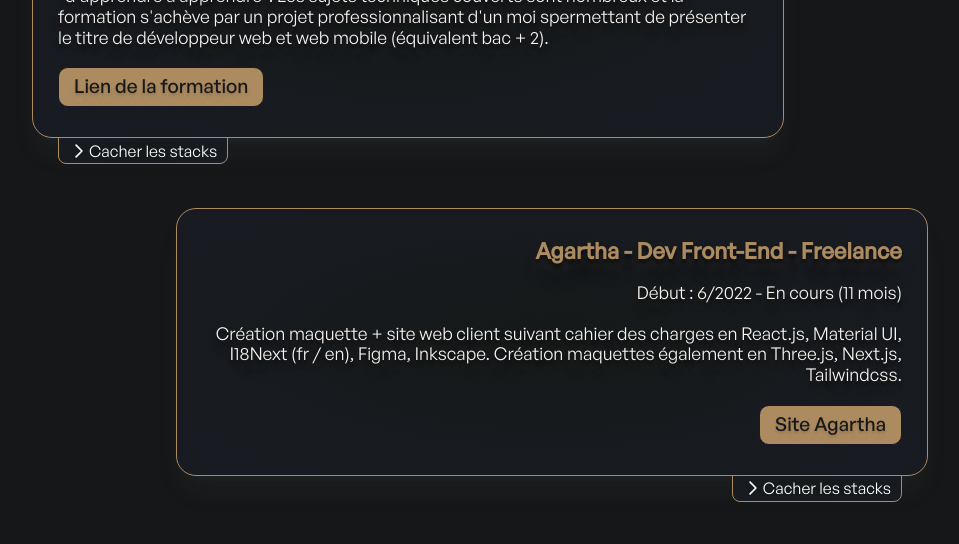
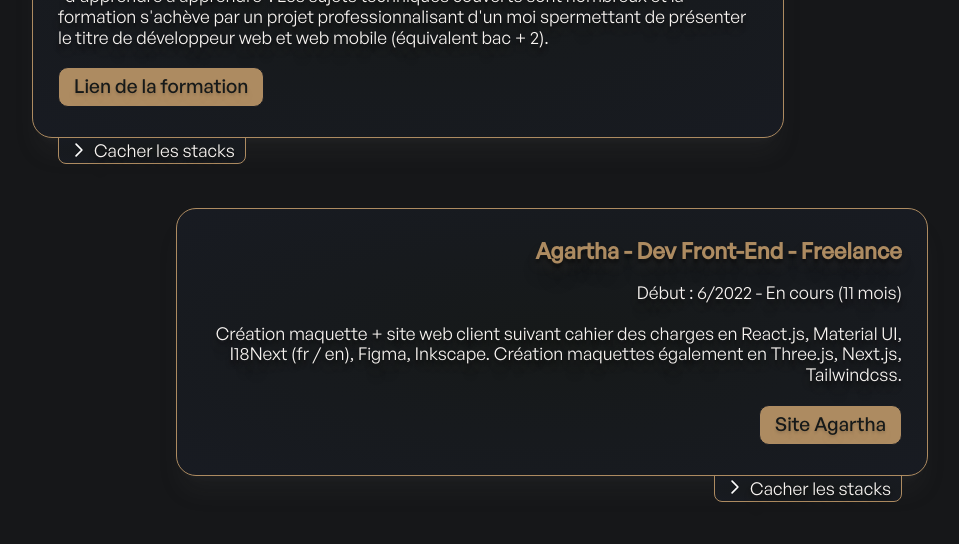
Before and after one commit to Joliwood/Portfolio, a Next.js app: page / in a window 1280 px wide. Shown: the part 4600-5144 px from the top of the page, without its empty margins (160-1119 px from the left). Built offline with nearby package versions, Linux system fonts and the light colour scheme.

Commit message:
:zap: array svg rotate on click experiences section

```diff
--- a/components/myExperiences/index.js
+++ b/components/myExperiences/index.js
@@ -1,5 +1,6 @@
-import React, { useRef, useState } from "react";
+import React, { Fragment, useRef, useState } from "react";
 import styles from "../../styles/myExperiences.module.scss";
+import stylesAnimations from "../../styles/animations.module.scss";
 import { MyExperiencesList } from "./myExperiencesList";
 import Image from "next/image";
 import SimpleArray from "../svg/simpleArray";
@@ -112,9 +113,12 @@
                 className={styles.stacksToggler}
                 onClick={() => handleToggleStacks(index)}
               >
-                <SimpleArray />
-                {showStacks ? "Voir " : "Cacher "}
-                les stacks
+                <div className={showStacks ? stylesAnimations.rotate90deg : ""}>
+                  <SimpleArray />
+                </div>
+                <p style={{ marginLeft: "5px" }}>
+                  {showStacks ? "Voir" : "Cacher"} les stacks
+                </p>
               </div>
             </div>
             <div
--- a/styles/animations.module.scss
+++ b/styles/animations.module.scss
@@ -84,3 +84,7 @@
     max-height: 0;
   }
 }
+
+.rotate90deg {
+  transform: rotate(90deg);
+}
```
